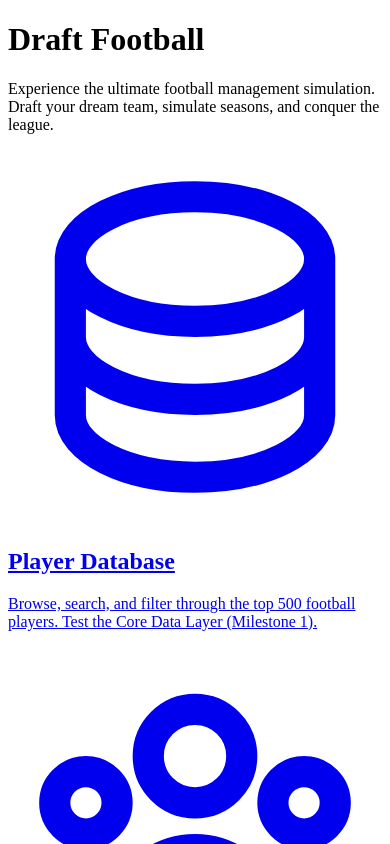
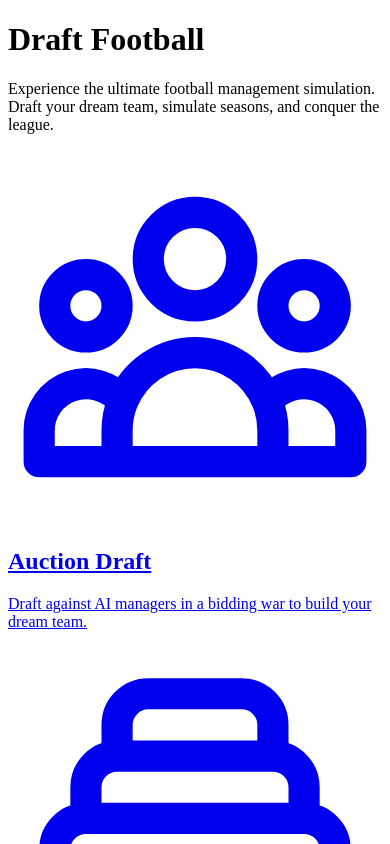
Before and after one commit to crgoku7/fbdraft, a Next.js app: page / in a window 390 px wide. Shown: the top 844 px of the page. Built offline with nearby package versions, Linux system fonts and the light colour scheme.

Commit message:
home page update

```diff
--- a/app/page.tsx
+++ b/app/page.tsx
@@ -23,21 +23,7 @@ export default function Home() {
           </p>
         </div>
 
-        <div className="grid md:grid-cols-3 gap-6 w-full max-w-5xl">
-          <Link href="/database" className="group" onClick={playClick}>
-            <div className="glass-panel p-8 rounded-3xl h-full flex flex-col items-center text-center space-y-4 hover-lift border-2 border-transparent hover:border-blue-500/30 transition-all">
-              <div className="w-16 h-16 bg-blue-100 dark:bg-blue-900/30 rounded-2xl flex items-center justify-center mb-2 group-hover:scale-110 transition-transform">
-                <svg className="w-8 h-8 text-blue-600 dark:text-blue-400" fill="none" viewBox="0 0 24 24" stroke="currentColor">
-                  <path strokeLinecap="round" strokeLinejoin="round" strokeWidth={2} d="M4 7v10c0 2.21 3.582 4 8 4s8-1.79 8-4V7M4 7c0 2.21 3.582 4 8 4s8-1.79 8-4M4 7c0-2.21 3.582-4 8-4s8 1.79 8 4m0 5c0 2.21-3.582 4-8 4s-8-1.79-8-4" />
-                </svg>
-              </div>
-              <h2 className="text-2xl font-bold text-slate-900 dark:text-white">Player Database</h2>
-              <p className="text-slate-500 dark:text-slate-400">
-                Browse, search, and filter through the top 500 football players. Test the Core Data Layer (Milestone 1).
-              </p>
-            </div>
-          </Link>
-
+        <div className="grid md:grid-cols-2 gap-6 w-full max-w-4xl">
           <Link href="/draft" className="group" onClick={playClick}>
             <div className="glass-panel p-8 rounded-3xl h-full flex flex-col items-center text-center space-y-4 hover-lift border-2 border-transparent hover:border-indigo-500/30 transition-all">
               <div className="w-16 h-16 bg-indigo-100 dark:bg-indigo-900/30 rounded-2xl flex items-center justify-center mb-2 group-hover:scale-110 transition-transform">
@@ -47,7 +33,7 @@ export default function Home() {
               </div>
               <h2 className="text-2xl font-bold text-slate-900 dark:text-white">Auction Draft</h2>
               <p className="text-slate-500 dark:text-slate-400">
-                Draft against 7 AI managers in a bidding war to build your 11-man dream team.
+                Draft against AI managers in a bidding war to build your dream team.
               </p>
             </div>
           </Link>
```
Also changed, not shown: components/draft-ui.tsx (+5 -7 lines).
